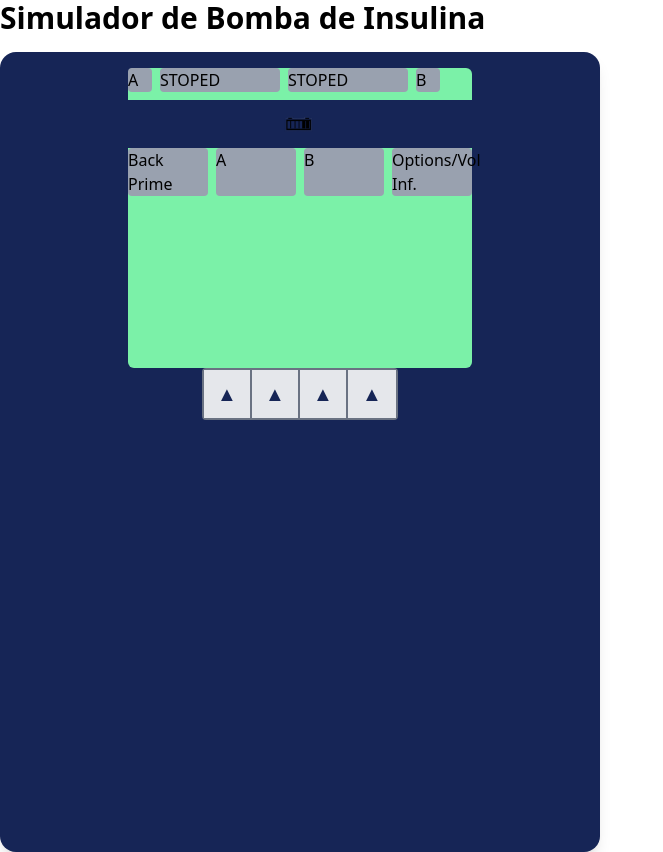
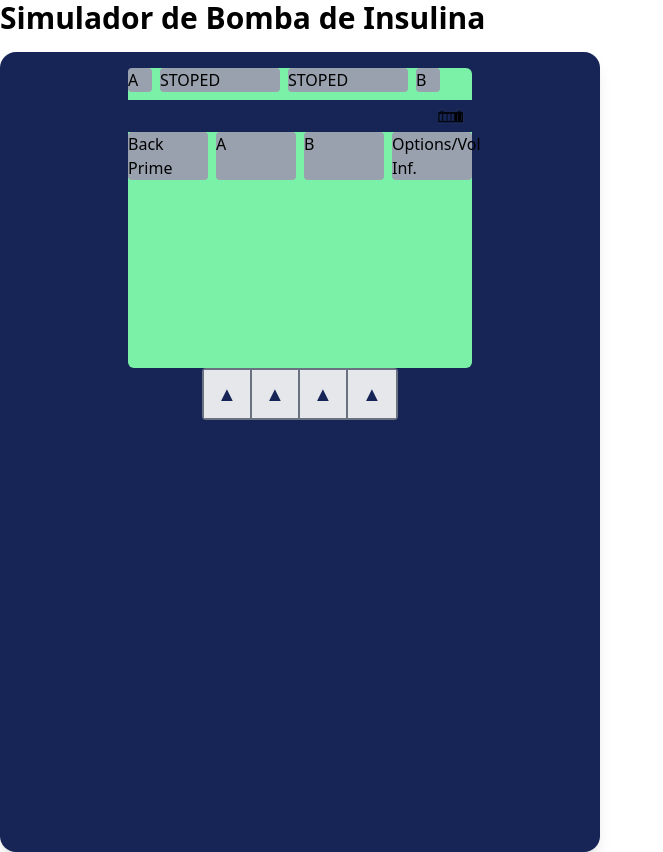
Before and after one commit to vpeinado263/simulador-bomba-insulina, a Next.js app in the folder frontend/: page / in a window 1280 px wide. Shown: the whole page, without its empty margins (0-663 px from the left). Built offline with nearby package versions, Linux system fonts and the light colour scheme.

Commit message:
Estilizar componente  MessageRegion

```diff
--- a/frontend/src/components/molecules/MessageRegion.jsx
+++ b/frontend/src/components/molecules/MessageRegion.jsx
@@ -2,8 +2,10 @@ import BatteryCapacitySymbol from "../atoms/Indicadores/BatteryCapacitySymbol";
 
 const MessageRegion = () => {
   return (
-  <div className="w-full h-12 bg-blue-950 flex items-center justify-center">
-    <BatteryCapacitySymbol />
+  <div className="w-full h-8 bg-blue-950">
+    <div className="flex items-center justify-end">
+     <BatteryCapacitySymbol />
+    </div>
   </div>
   );
 };
```
